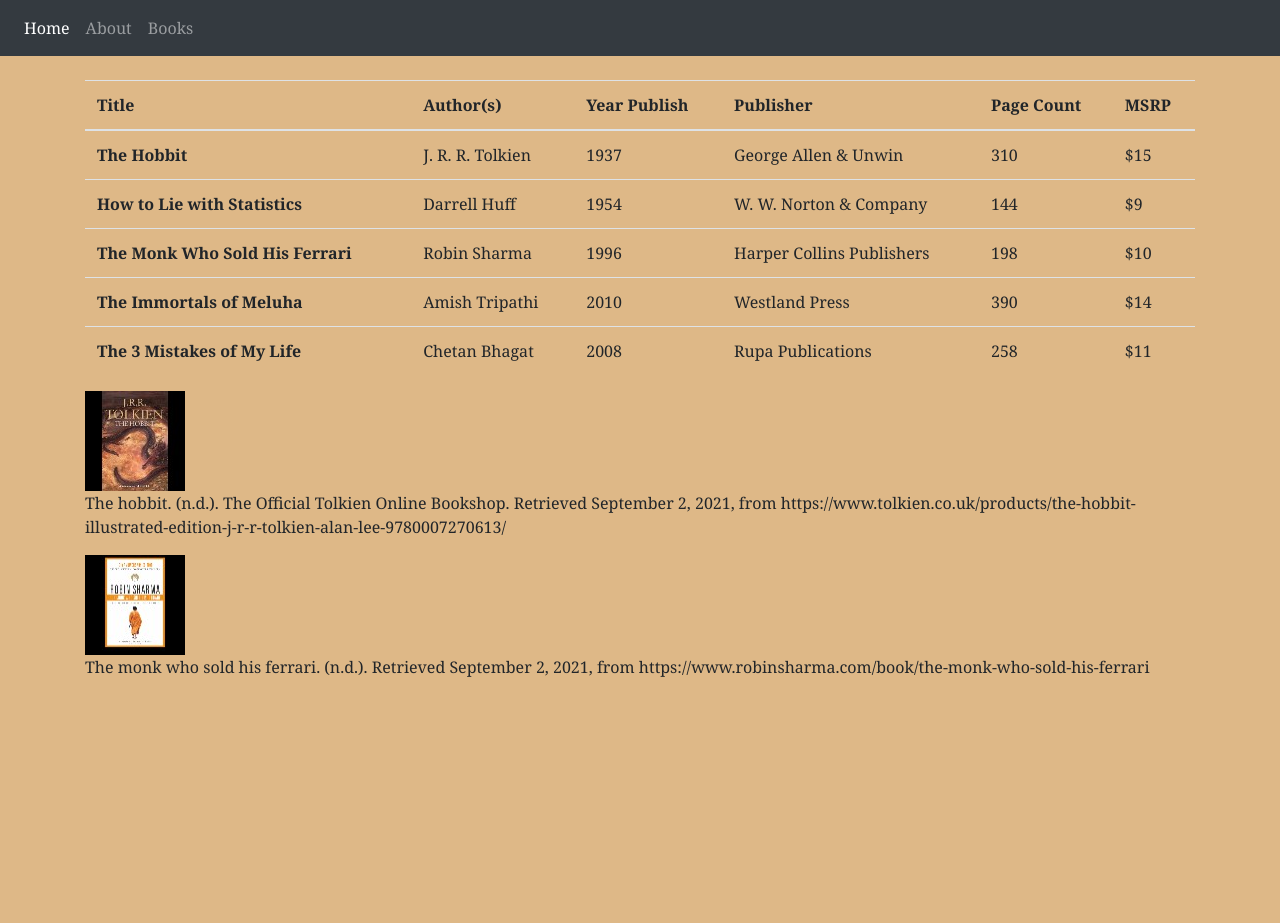
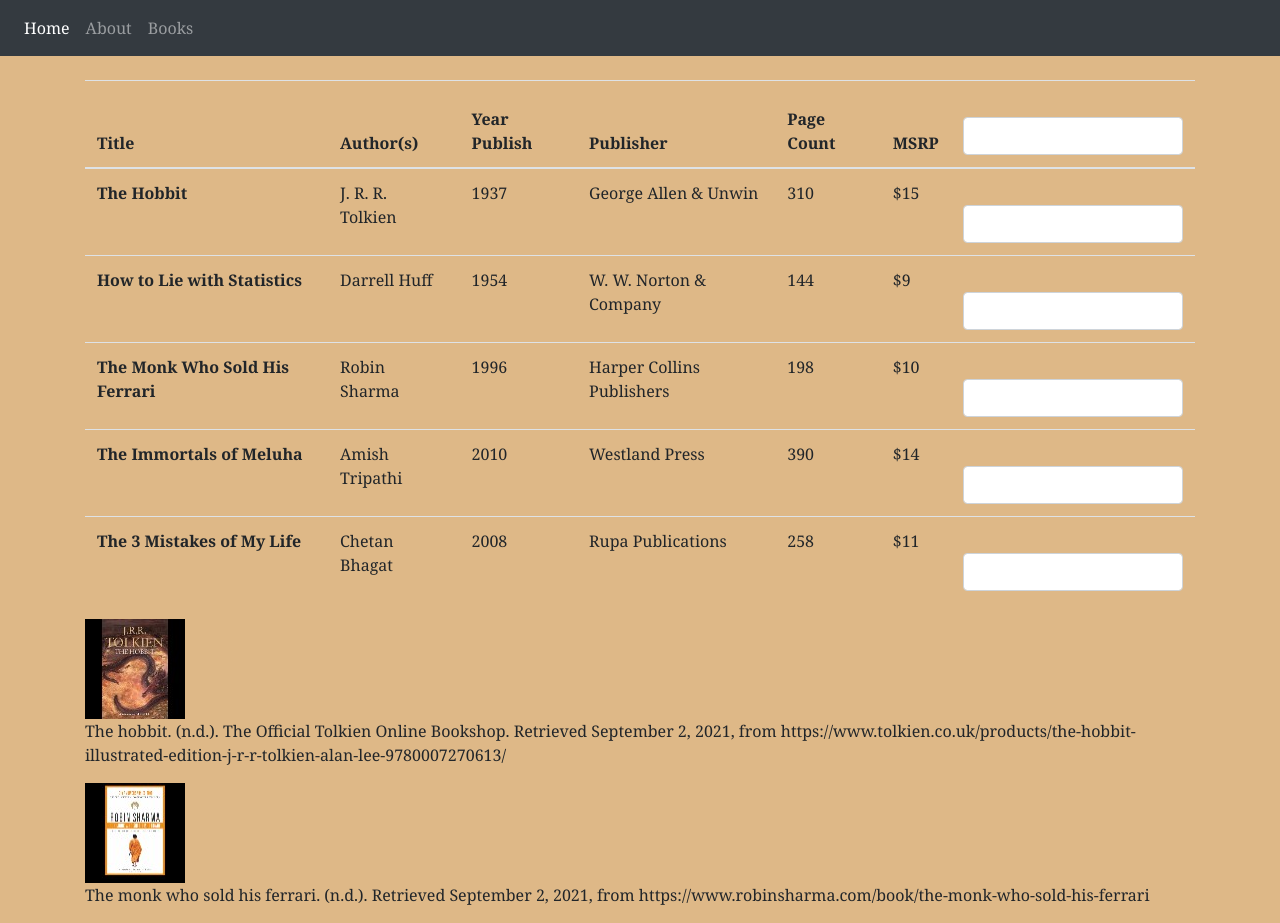
Before and after one commit to iu-msis/1-html-review-rohanbollareddi, a plain HTML site: page public/books.html in a window 1280 px wide. Before the commit the page ends 800 px from the top, so only its background shows below. Drawn offline with nearby package versions, Linux system fonts and the light colour scheme.

Commit message:
Update books.html
fixing errors related to forms.

```diff
--- a/public/books.html
+++ b/public/books.html
@@ -57,6 +57,13 @@
             <th scope="col">Publisher</th>
             <th scope="col">Page Count</th>
             <th scope="col">MSRP</th>
+            <th scope="col">
+              <form>
+                  <label for="exampleFormControlInput1"> </label>
+                  <input type="text" class="form-control" id="exampleFormControlInput1" placeholder=" ">
+              </form>
+              </td>
+            </th>
           </tr>
         </thead>
         <tbody>
@@ -67,6 +74,12 @@
             <td>George Allen & Unwin</td>
             <td>310</td>
             <td>$15</td>
+            <td>
+              <form id="B">
+                  <label for="exampleFormControlInput1"> </label>
+                  <input type="text" class="form-control" id="exampleFormControlInput1" placeholder=" ">
+              </form>
+            </td>
           </tr>
           <tr>
             <th scope="row">How to Lie with Statistics</th>
@@ -75,6 +88,12 @@
             <td>W. W. Norton & Company</td>
             <td>144</td>
             <td>$9</td>
+            <td>
+              <form id="B">
+                  <label for="exampleFormControlInput1"> </label>
+                  <input type="text" class="form-control" id="exampleFormControlInput1" placeholder=" ">
+              </form>
+            </td>
           </tr>
           <tr>
             <th scope="row">The Monk Who Sold His Ferrari</th>
@@ -83,6 +102,12 @@
             <td>Harper Collins Publishers</td>
             <td>198</td>
             <td>$10</td>
+            <td>
+              <form id="B">
+                  <label for="exampleFormControlInput1"> </label>
+                  <input type="text" class="form-control" id="exampleFormControlInput1" placeholder=" ">
+              </form>
+            </td>
           </tr>
           <tr>
             <th scope="row">The Immortals of Meluha</th>
@@ -91,6 +116,12 @@
             <td>Westland Press</td>
             <td>390</td>
             <td>$14</td>
+            <td>
+              <form id="B">
+                  <label for="exampleFormControlInput1"> </label>
+                  <input type="text" class="form-control" id="exampleFormControlInput1" placeholder=" ">
+              </form>
+            </td>
           </tr>
           <tr>
             <th scope="row">The 3 Mistakes of My Life</th>
@@ -99,6 +130,12 @@
             <td>Rupa Publications</td>
             <td>258</td>
             <td>$11</td>
+            <td>
+              <form id="B">
+                  <label for="exampleFormControlInput1"> </label>
+                  <input type="text" class="form-control" id="exampleFormControlInput1" placeholder=" ">
+              </form>
+            </td>
           </tr>
         </tbody>
       </table>
```
